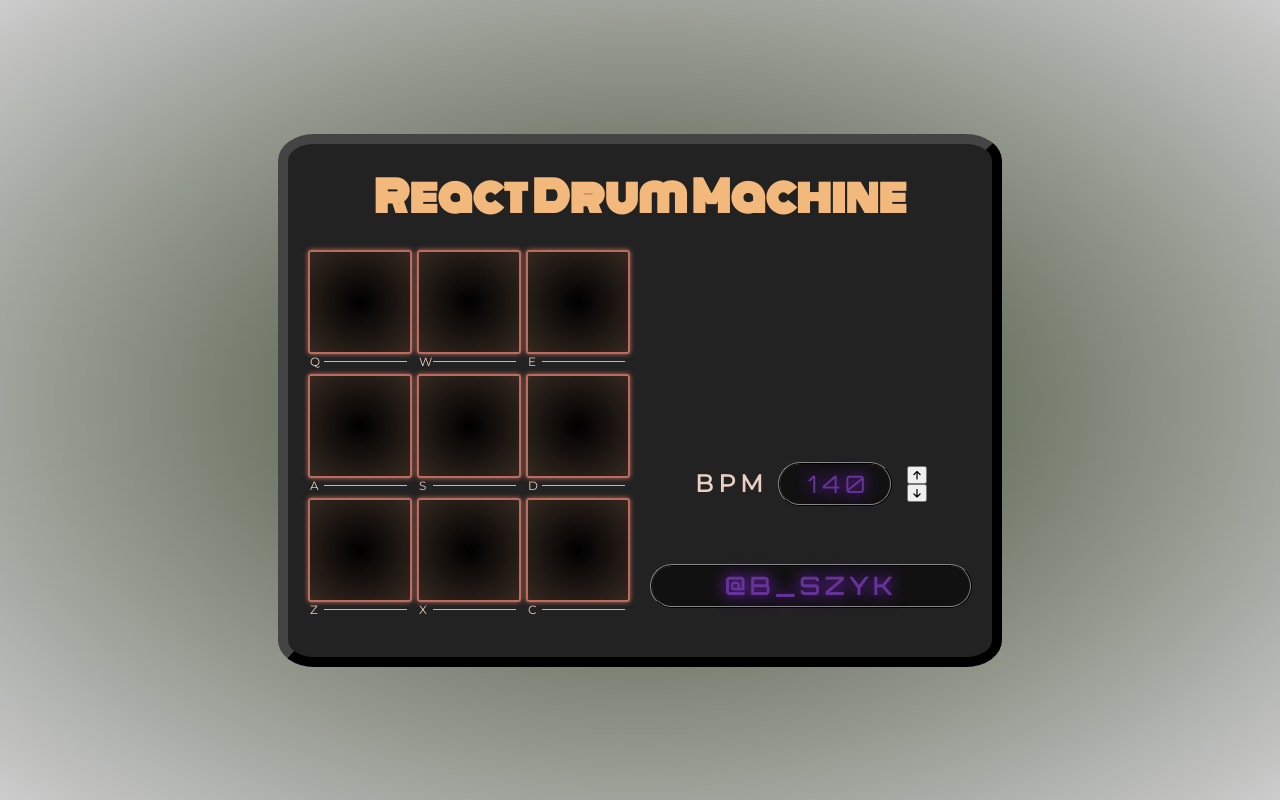
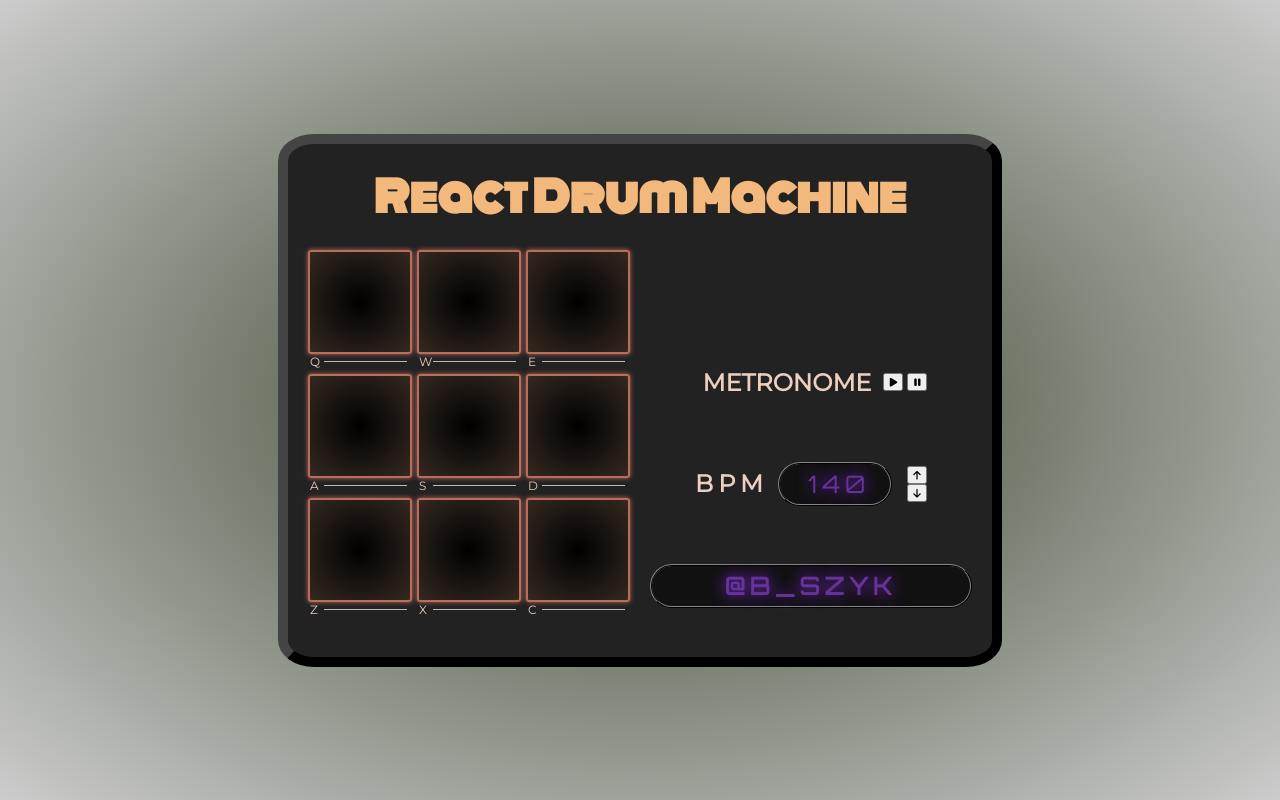
Before and after one commit to bszyk/react-drum-machine, a React (Create React App) app: page / in a window 1280 px wide. Built offline with nearby package versions, Linux system fonts and the light colour scheme.

Commit message:
began working on metronome component and functionality

```diff
--- a/src/App.css
+++ b/src/App.css
@@ -247,6 +247,42 @@ body {
   margin: 0 15px 0 10px;
 }
 
+/**********************/
+.metronome {
+  grid-row: 3 / 4;
+
+  display: flex;
+  justify-content: center;
+  align-items: center;
+}
+
+.metronome h3 {
+  font-size: 24px;
+  text-transform: uppercase;
+
+  margin: 0 10px;
+}
+
+.metronome .buttons {
+  display: flex;
+}
+
+.metronome .buttons button {
+  cursor: pointer;
+
+  display: flex;
+  justify-content: center;
+  align-items: center;
+
+  width: 20px;
+  margin: 0 2px;
+}
+
+.metronome .buttons button i {
+  font-size: 10px;
+  padding: 2px;
+}
+
 .display {
   grid-row: 5 / 6;
 
--- a/src/App.js
+++ b/src/App.js
@@ -2,6 +2,7 @@ import React, { useState, useEffect } from 'react';
 import './App.css';
 import DrumPads from './components/DrumPads';
 import Bpm from './components/Bpm';
+import Metronome from './components/Metronome';
 import drumLibrary from './data/drumLibrary';
 
 function App() {
@@ -9,11 +10,27 @@ function App() {
   const [display, setDisplay] = useState('@B_SZYK');
   // updates beats per minute used by metronome
   const [bpm, setBpm] = useState(140);
+  // determines whether or not metronome plays
+  const [metronome, setMetronome] = useState(false);
+  // set interval ID (to use clearInterval)
+  const [intervalId, setIntervalId] = useState(null);
 
   useEffect(() => {
     // listen for keyboard use
     window.addEventListener('keydown', handleKeyPress);
   });
+
+  useEffect(() => {
+    const interval = () => {
+      setInterval(() => {
+        document.getElementById('metronome').play();
+      }, 1000);
+    };
+    if (metronome) {
+      interval();
+      setIntervalId(interval);
+    }
+  }, [metronome, setIntervalId]);
 
   const handleKeyPress = (e) => {
     // Gather array of acceptable key presses
@@ -68,6 +85,7 @@ function App() {
     <div className='container'>
       <h1 className='title'>React Drum Machine</h1>
       <DrumPads drumLibrary={drumLibrary} padClick={padClick} />
+      <Metronome setMetronome={setMetronome} />
       <Bpm bpm={bpm} setBpm={setBpm} />
       <h3 className='display'>{display}</h3>
     </div>
--- a/src/components/DrumPad.js
+++ b/src/components/DrumPad.js
@@ -4,7 +4,7 @@ function DrumPad({ description, padClick, keypress, audioSrc, color }) {
   return (
     <div className='drum-pad-container'>
       <div className={`drum-pad ${color}`} id={description} onClick={padClick}>
-        <audio className='clip' id={keypress} src={audioSrc}></audio>
+        <audio id={keypress} src={audioSrc}></audio>
         <div
           className='drum-pad-circle'
           id={`circle-${keypress}`}
--- /dev/null
+++ b/src/components/Metronome.js
@@ -0,0 +1,21 @@
+import React from 'react';
+import metronomeWav from '../audio/metronome.wav';
+
+const Metronome = ({ setMetronome }) => {
+  return (
+    <div className='metronome'>
+      <h3>Metronome</h3>
+      <div className='buttons'>
+        <button onClick={() => setMetronome(true)}>
+          <i className='fas fa-play'></i>
+          <audio id='metronome' src={metronomeWav}></audio>
+        </button>
+        <button onClick={() => setMetronome(false)}>
+          <i className='fas fa-pause'></i>
+        </button>
+      </div>
+    </div>
+  );
+};
+
+export default Metronome;
```
